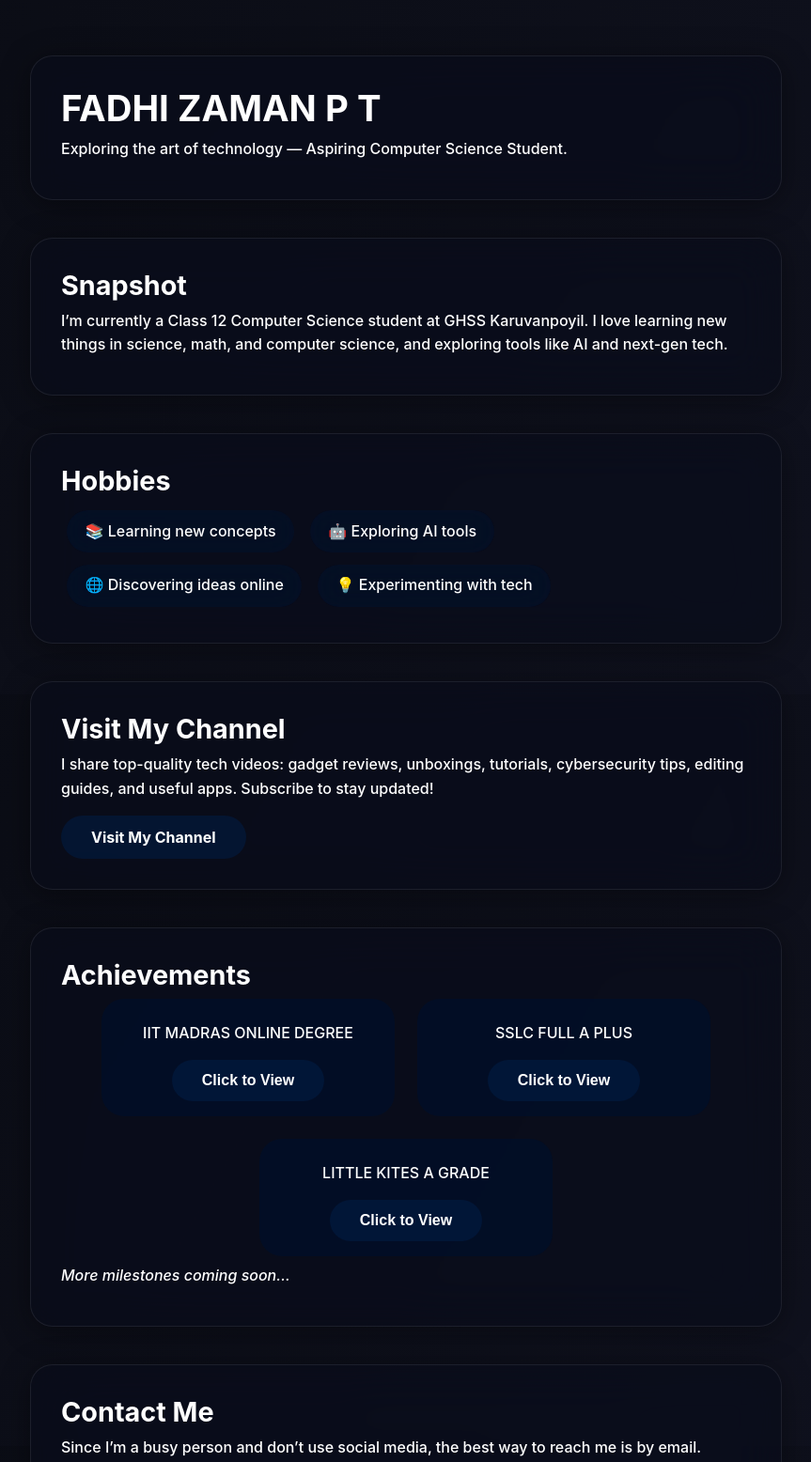
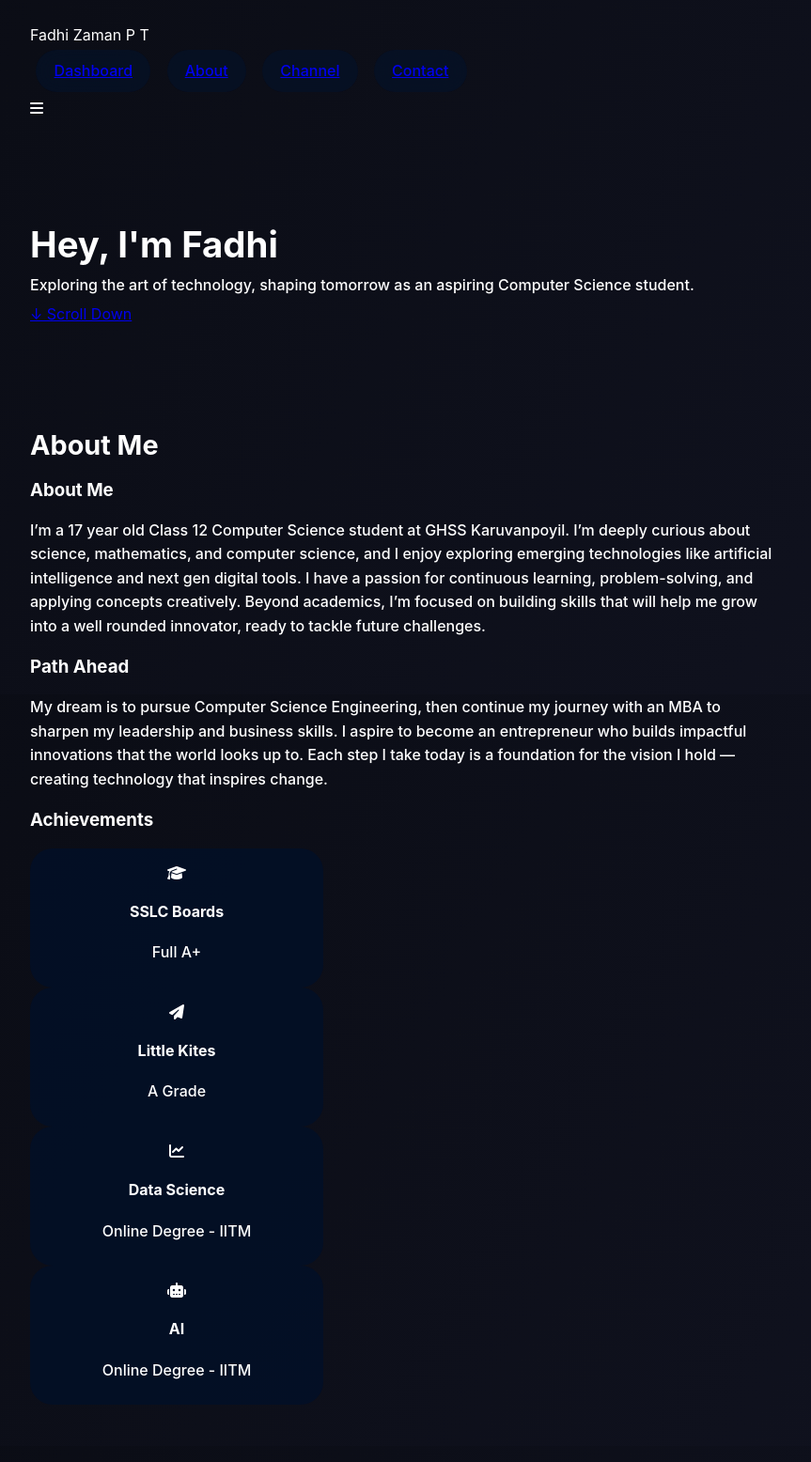
Before and after one commit to fadhizamanpt/fadhizamanpt, a plain HTML site: page index.html in a window 1280 px wide. Shown: the part 61-1617 px from the top of the page at 94% size, without its empty margins (208-1071 px from the left). Drawn offline with Linux system fonts and the light colour scheme.

Commit message:
Update index.html

```diff
--- a/index.html
+++ b/index.html
@@ -1,98 +1,121 @@
- <!-- Certificate Popup -->
-  <div id="popup" class="popup">
-    <div class="popup-inner">
-      <span id="close">&times;</span>
-      <img id="popup-img" src="" alt="Certificate">
-    </div>
-</div><!DOCTYPE html>
+
+<!DOCTYPE html>
 <html lang="en">
 <head>
   <meta charset="UTF-8">
   <meta name="viewport" content="width=device-width, initial-scale=1.0">
-  <title>Fadhi Zaman P T Portfolio</title>
+  <title>Fadhi - 3D Character Designer</title>
+  <link rel="stylesheet" href="https://cdnjs.cloudflare.com/ajax/libs/font-awesome/6.4.0/css/all.min.css">
   <link rel="stylesheet" href="style.css">
 </head>
 <body>
+  <!-- Navigation -->
+  <nav>
+    <div class="container">
+      <div class="logo">Fadhi Zaman P T<span></span></div>
+      <ul class="nav-links">
+        <li><a href="#dashboard">Dashboard</a></li>
+        <li><a href="#about">About</a></li>
+        <li><a href="#channel">Channel</a></li>
+        <li><a href="#contact">Contact</a></li>
+      </ul>
+      <div class="menu-btn">
+        <i class="fas fa-bars"></i>
+      </div>
+    </div>
+  </nav>
 
-  <div class="container">
+  <!-- Dashboard Section -->
+  <section id="dashboard">
+    <div class="bg-elements"></div>
+    <div class="container">
+      <div class="hero-content glass rounded">
+        <h1 class="big-heading">Hey, I'm Fadhi</h1>
+        <p>Exploring the art of technology, shaping tomorrow as an aspiring Computer Science student.</p>
+        <a href="#about" class="scroll-down-text">↓ Scroll Down</a>
+      </div>
+    </div>
+  </section>
 
-    <!-- Profile -->
-    <div class="card profile">
-      <h1>FADHI ZAMAN P T</h1>
-      <p class="tagline">Exploring the art of technology — Aspiring Computer Science Student.</p>
+  <!-- About Section -->
+  <section id="about">
+    <div class="bg-elements"></div>
+    <div class="container">
+      <h2 class="section-title">About Me</h2>
+      <div class="about-content">
+        <div class="about-text">
+          <h3>About Me</h3>
+          <p>I’m a 17 year old Class 12 Computer Science student at GHSS Karuvanpoyil. I’m deeply curious about science, mathematics, and computer science, and I enjoy exploring emerging technologies like artificial intelligence and next gen digital tools. I have a passion for continuous learning, problem-solving, and applying concepts creatively. Beyond academics, I’m focused on building skills that will help me grow into a well rounded innovator, ready to tackle future challenges.</p>
+
+          <h3>Path Ahead</h3>
+          <p>My dream is to pursue Computer Science Engineering, then continue my journey with an MBA to sharpen my leadership and business skills. I aspire to become an entrepreneur who builds impactful innovations that the world looks up to. Each step I take today is a foundation for the vision I hold — creating technology that inspires change.</p>
+        </div>
+        <div class="about-achievements">
+          <h3>Achievements</h3>
+          <div class="achievements">
+            <div class="achievement glass rounded">
+              <i class="fas fa-graduation-cap"></i>
+              <h4>SSLC Boards</h4>
+              <p>Full A+</p>
+            </div>
+            <div class="achievement glass rounded">
+              <i class="fas fa-paper-plane"></i>
+              <h4>Little Kites</h4>
+              <p>A Grade</p>
+            </div>
+            <div class="achievement glass rounded">
+              <i class="fas fa-chart-line"></i>
+              <h4>Data Science</h4>
+              <p>Online Degree - IITM</p>
+            </div>
+            <div class="achievement glass rounded">
+              <i class="fas fa-robot"></i>
+              <h4>AI</h4>
+              <p>Online Degree - IITM</p>
+            </div>
+          </div>
+        </div>
+      </div>
     </div>
+  </section>
 
-    <!-- About -->
-    <div class="card about">
-      <h2>Snapshot</h2>
-      <p>
-        I’m currently a Class 12 Computer Science student at GHSS Karuvanpoyil.
-        I love learning new things in science, math, and computer science, and exploring tools like AI and next-gen tech.
-      </p>
+  <!-- Channel Section -->
+  <section id="channel">
+    <div class="bg-elements"></div>
+    <div class="container">
+      <div class="channel-content glass rounded">
+        <h2 class="section-title">Visit My Channel</h2>
+        <p>I share top quality tech videos: gadget reviews, unboxings, tutorials, cybersecurity tips, editing guides, and useful apps. Subscribe to stay updated!</p>
+        <a href="https://www.youtube.com/@FadhiTech" target="_blank" class="btn">Visit My Channel</a>
+      </div>
     </div>
+  </section>
 
-    <!-- Hobbies -->
-    <div class="card hobbies">
-      <h2>Hobbies</h2>
-      <ul>
-        <li>📚 Learning new concepts</li>
-        <li>🤖 Exploring AI tools</li>
-        <li>🌐 Discovering ideas online</li>
-        <li>💡 Experimenting with tech</li>
-      </ul>
+  <!-- Contact Section -->
+  <section id="contact">
+    <div class="bg-elements"></div>
+    <div class="container">
+      <h2 class="section-title">Let's Talk</h2>
+      <p class="contact-note">Since I'm a busy person and don't use social media, the best way to reach me is via email.</p>
+      <div class="contact-content glass rounded">
+        <form class="contact-form" id="contactForm" action="https://formspree.io/f/xdklwqjj" method="POST">
+          <div class="form-group">
+            <label for="name">Your Name</label>
+            <input type="text" id="name" name="name" placeholder="Enter your name" required>
+          </div>
+          <div class="form-group">
+            <label for="email">Your Email</label>
+            <input type="email" id="email" name="email" placeholder="Enter your email" required>
+          </div>
+          <div class="form-group">
+            <label for="message">Your Message</label>
+            <textarea id="message" name="message" placeholder="What would you like to talk about?" required></textarea>
+          </div>
+          <button type="submit" class="btn">Send Message</button>
+        </form>
+      </div>
     </div>
-
-    <!-- Visit My Channel -->
-    <div class="card channel">
-      <h2>Visit My Channel</h2>
-      <p>
-        I share top-quality tech videos: gadget reviews, unboxings, tutorials, cybersecurity tips, editing guides, and useful apps.
-        Subscribe to stay updated!
-      </p>
-      <a href="https://www.youtube.com/@FadhiTech" target="_blank" class="channel-btn">Visit My Channel</a>
-    </div>
-
-    <!-- Achievements -->
-    <div class="card achievements">
-      <h2>Achievements</h2>
-      <div class="achievements-grid">
-
-        <div class="achievement">
-          <p>IIT MADRAS ONLINE DEGREE</p>
-          <button class="view-btn" data-cert="https://i.postimg.cc/fW6HdfLz/fadhizamantsy-gmail-com.jpg">Click to View</button>
-        </div>
-
-        <div class="achievement">
-          <p>SSLC FULL A PLUS </p>
-          <button class="view-btn" data-cert="https://i.postimg.cc/5t2wt7nm/Whats-App-Image-2025-08-31-at-13-04-44-a47c5a84.jpg">Click to View</button>
-        </div>
-
-        <div class="achievement">
-          <p>LITTLE KITES A GRADE </p>
-          <button class="view-btn" data-cert="https://i.postimg.cc/63Lw1cxD/Whats-App-Image-2025-08-31-at-13-17-59-0c32b9f9.jpg">Click to View</button>
-        </div>
-
-      </div>
-      <p class="future-note"><em>More milestones coming soon…</em></p>
-    </div>
-
-    <!-- Contact -->
-    <div class="card contact">
-      <h2>Contact Me</h2>
-      <p>Since I’m a busy person and don’t use social media, the best way to reach me is by email.</p>
-      <div class="channel-btn">Email: fadhizamantsy@gmail.com</div>
-    </div>
-
-  </div>
-
- <!-- Certificate Popup -->
-<div id="popup" class="popup">
-  <span id="close">&times;</span>
-  <div class="popup-inner">
-    <img id="popup-img" src="" alt="Certificate">
-  </div>
-</div>
-
+  </section>
 
   <script src="script.js"></script>
 </body>
```
